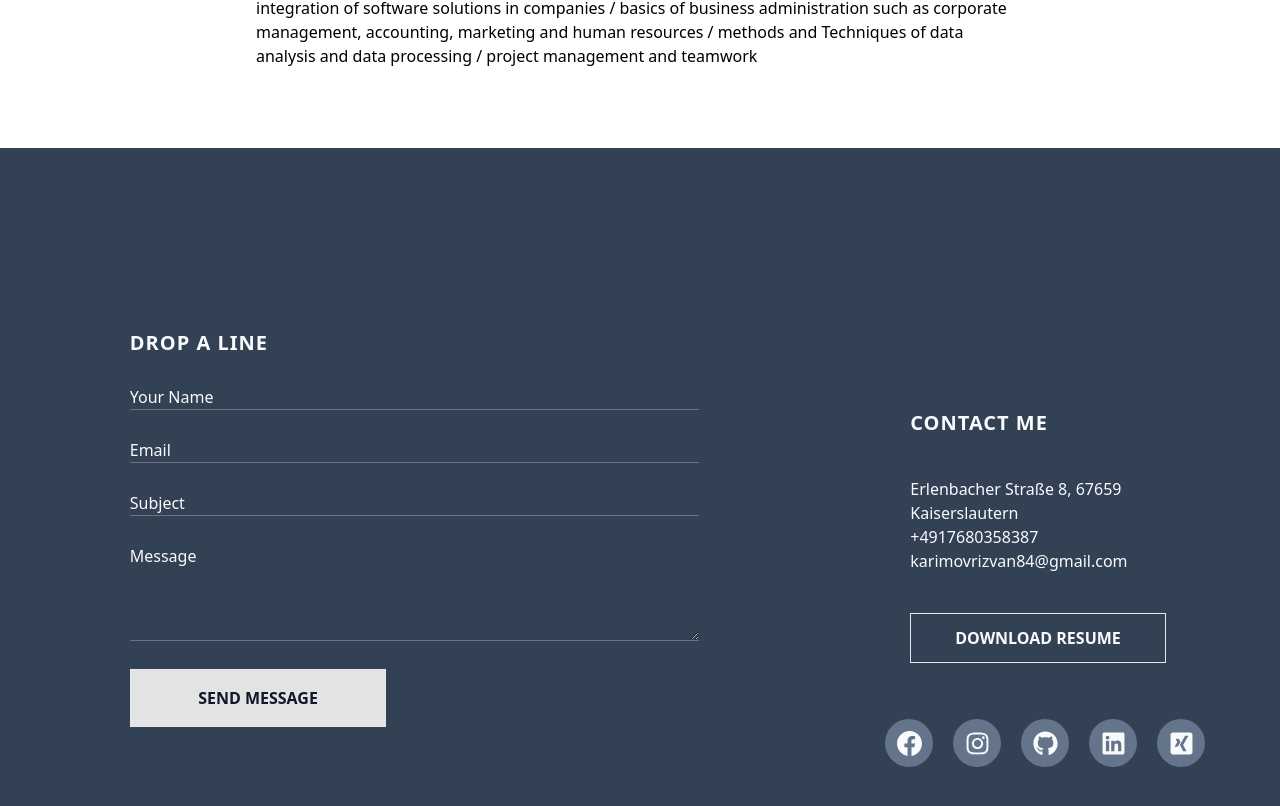
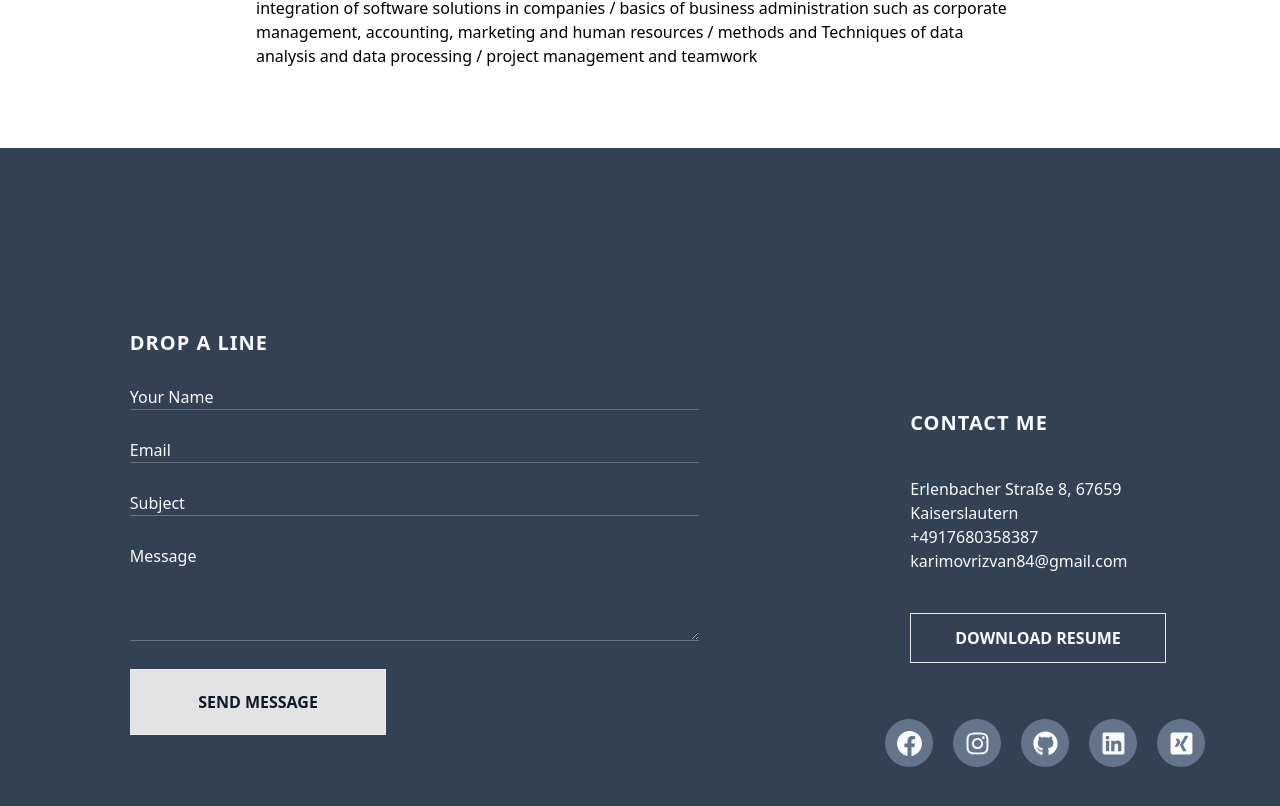
Before and after one commit to rizvan555/My_Portfolio, a React (Create React App) app: page / in a window 1280 px wide. Shown: the part 6047-6853 px from the top of the page. Built offline with nearby package versions, Linux system fonts and the light colour scheme; the HTML template or start-up script is replaced by a standard one.

Commit message:
Update footer.tsx

```diff
--- a/src/pages/footer.tsx
+++ b/src/pages/footer.tsx
@@ -44,7 +44,7 @@ function Footer({ language }: FooterProps) {
             rows={4}
           ></textarea>
 
-          <button className=" w-[20vw] p-4 text-slate-900 bg-slate-50 font-bold hvr-radial-out border">
+          <button className=" w-[20vw] p-5 text-slate-900 bg-slate-50 font-bold hvr-radial-out border">
             {language ? eng.messageButton : de.messageButton}
           </button>
         </section>
```
